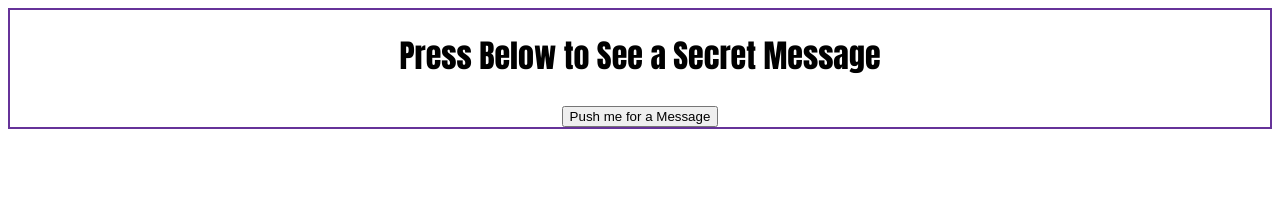
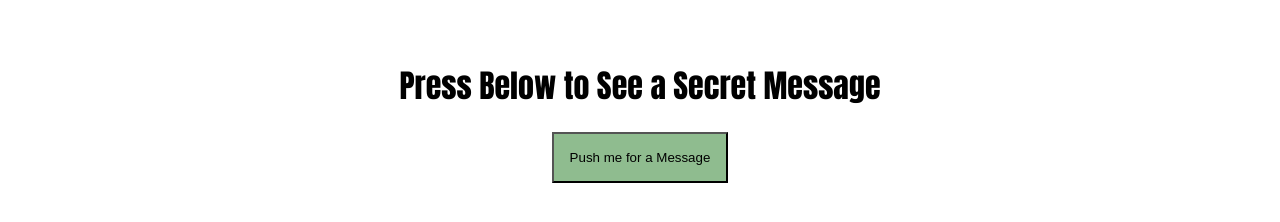
Before and after one commit to rockyliwanag/gitHubFlowPractice, a plain HTML site: page index.html in a window 1280 px wide. Drawn offline with Linux system fonts and the light colour scheme.

Commit message:
extra styling

```diff
--- a/css/style.css
+++ b/css/style.css
@@ -4,5 +4,15 @@ body {
     justify-content: center;
     flex-direction: column;
     text-align: center;
-    border: 2px solid rebeccapurple;
+    padding: 2rem;
 }
+
+button {
+    background-color: darkseagreen;
+    padding: 1rem;
+}
+
+button:hover {
+    background-color: aliceblue;
+    font-weight: 700;
+}
```
